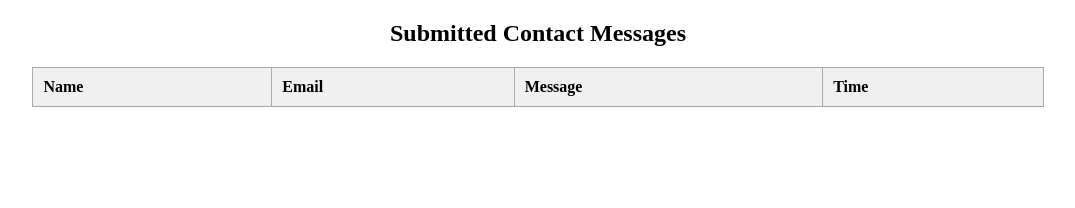
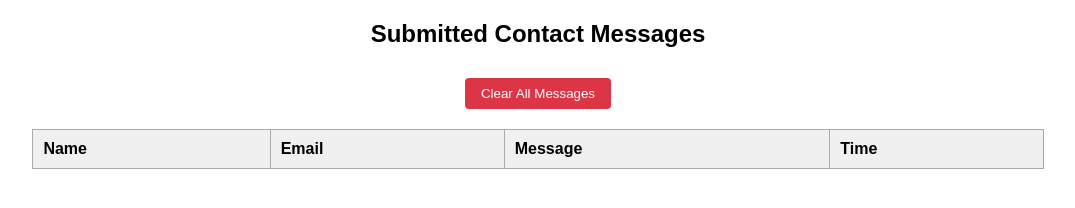
Before and after one commit to stierracingc/stier, a plain HTML site: page view_message.html in a window 1280 px wide. Shown: the whole page, without its empty margins (102-1177 px from the left). Drawn offline with Linux system fonts and the light colour scheme; no server answers.

Commit message:
modified: 2023-10-05 12:00:00

```diff
--- a/view_message.html
+++ b/view_message.html
@@ -4,6 +4,10 @@
   <meta charset="UTF-8">
   <title>View Messages</title>
   <style>
+    body {
+      font-family: sans-serif;
+      text-align: center;
+    }
     table {
       border-collapse: collapse;
       width: 80%;
@@ -17,10 +21,25 @@
     th {
       background-color: #f0f0f0;
     }
+    #clear-btn {
+      margin-top: 10px;
+      padding: 8px 16px;
+      background-color: #dc3545;
+      color: white;
+      border: none;
+      cursor: pointer;
+      border-radius: 4px;
+    }
+    #clear-btn:hover {
+      background-color: #c82333;
+    }
   </style>
 </head>
 <body>
-  <h2 style="text-align:center;">Submitted Contact Messages</h2>
+
+  <h2>Submitted Contact Messages</h2>
+  <button id="clear-btn">Clear All Messages</button>
+
   <table id="messages-table">
     <thead>
       <tr>
@@ -53,7 +72,22 @@
       });
     }
 
+    async function clearMessages() {
+      const confirmed = confirm("Are you sure you want to clear all messages?");
+      if (!confirmed) return;
+
+      const res = await fetch("http://localhost:5000/messages", {
+        method: "DELETE"
+      });
+      const result = await res.json();
+      alert(result.message);
+      loadMessages(); // Reload table
+    }
+
+    document.getElementById("clear-btn").addEventListener("click", clearMessages);
+
     loadMessages();
   </script>
+
 </body>
 </html>
```
